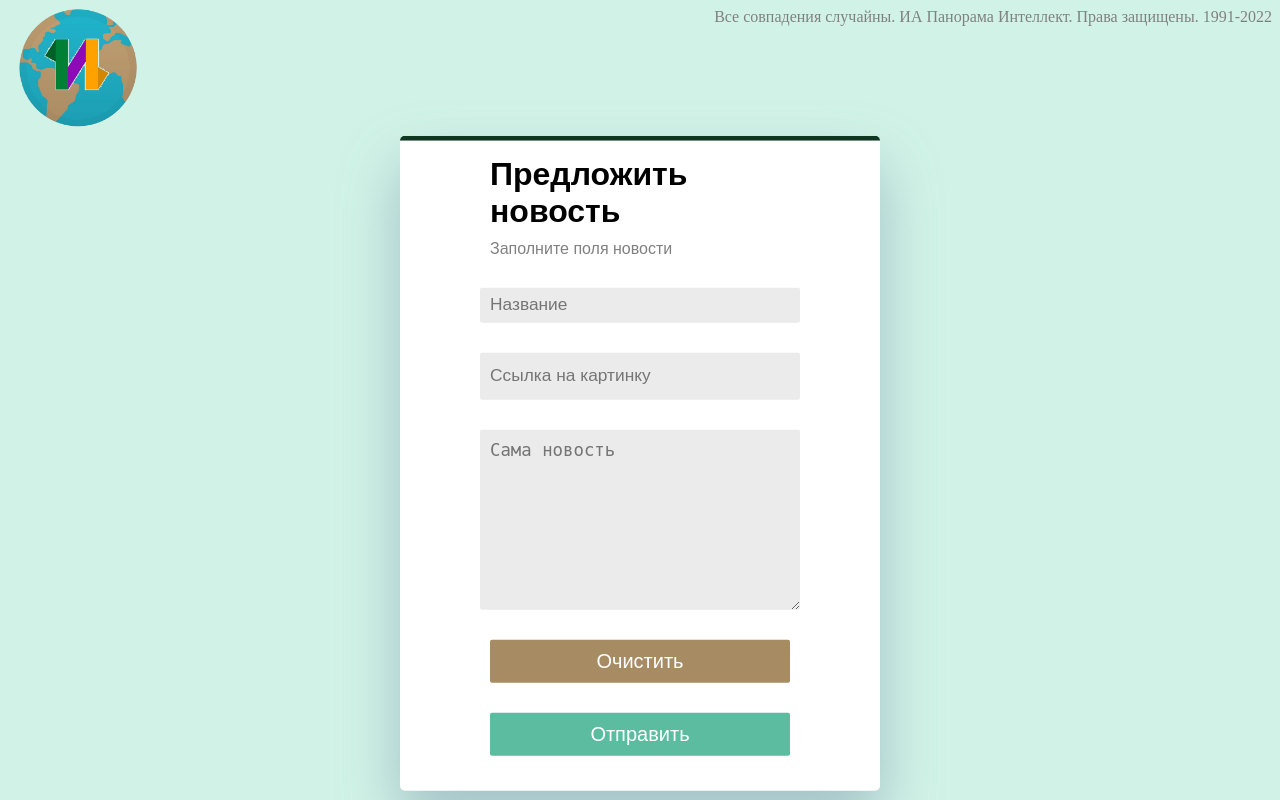
After one commit to P3s9vGang/panorama-intellect.me, a Django app: page /offer in a window 1280 px wide. The commit adds this page. Run offline with Django 3.2, Linux system fonts and the light colour scheme.

Commit message:
news offer mechanic

```diff
--- /dev/null
+++ b/main/forms.py
@@ -0,0 +1,6 @@
+from django.forms import *
+
+class ArticleOffer(Form):
+    name = CharField(max_length=200)
+    info = CharField(widget=Textarea)
+    image = CharField(max_length=200)
--- /dev/null
+++ b/main/static/main/offer.css
@@ -0,0 +1,149 @@
+body {
+  background-color: #d1f3e7;
+}
+
+header {
+    display: flex;
+    flex-direction: row;
+    justify-content: space-between;
+    /* Для старых браузеров */
+    height: 7.5em;
+    /* Высота шапки */
+    text-decoration-color: white;
+}
+
+header a img{
+    height: 100%;
+}
+
+#title-Tag-Line {
+  font-size: 20px;
+}
+/* .card-item__bg{
+  width: 150px;
+  margin-left: auto;
+  margin-right: auto;
+  left: 0;
+  right: 0;
+  display: block;
+  position: relative;
+  margin: 30px auto;
+  transform: translate(0px, 50px);
+  z-index: 5;
+} */
+
+/* form animation starts */
+.form {
+  background: #fff;
+  box-shadow: 0 30px 60px 0 rgba(90, 116, 148, 0.4);
+  border-radius: 5px;
+  max-width: 480px;
+  margin-left: auto;
+  margin-right: auto;
+  padding-top: 5px;
+  padding-bottom: 5px;
+  left: 0;
+  right: 0;
+  position: absolute;
+  border-top: 5px solid #0e3721;
+/*   z-index: 1; */
+  animation: bounce 1.5s infinite;
+}
+::-webkit-input-placeholder {
+  font-size: 1.3em;
+}
+
+.title{
+  display: block;
+  font-family: sans-serif;
+  margin: 10px auto 5px;
+  width: 300px;
+}
+.termsConditions{
+  margin: 0 auto 5px 80px;
+}
+
+.pageTitle{
+  font-size: 2em;
+  font-weight: bold;
+}
+.secondaryTitle{
+  color: grey;
+}
+
+.name {
+  background-color: #ebebeb;
+  color: black;
+}
+.name:hover {
+  border-bottom: 5px solid #0e3721;
+  height: 30px;
+  width: 380px;
+  transition: ease 0.5s;
+}
+
+.email {
+  background-color: #ebebeb;
+  height: 2em;
+}
+
+.email:hover {
+  border-bottom: 5px solid #0e3721;
+  height: 30px;
+  width: 380px;
+  transition: ease 0.5s;
+}
+
+.message {
+  background-color: #ebebeb;
+  overflow: hidden;
+  height: 10rem;
+}
+
+.message:hover {
+  border-bottom: 5px solid #0e3721;
+  height: 12em;
+  width: 380px;
+  transition: ease 0.5s;
+}
+
+.formEntry {
+  display: block;
+  margin: 30px auto;
+  min-width: 300px;
+  padding: 10px;
+  border-radius: 2px;
+  border: none;
+  transition: all 0.5s ease 0s;
+}
+
+.submit {
+  width: 200px;
+  color: white;
+  background-color: #5bbca0;
+  font-size: 20px;
+}
+
+.clear {
+  width: 200px;
+  color: white;
+  background-color: #a78c63;
+  font-size: 20px;
+}
+
+.submit:hover {
+  box-shadow: 15px 15px 15px 5px rgba(78, 72, 77, 0.219);
+  transform: translateY(-3px);
+  width: 300px;
+  border-top: 5px solid #0e3750;
+  border-radius: 0%;
+}
+
+@keyframes bounce {
+  0% {
+    tranform: translate(0, 4px);
+  }
+  50% {
+    transform: translate(0, 8px);
+  }
+}
--- a/main/templates/main/main.html
+++ b/main/templates/main/main.html
@@ -10,6 +10,7 @@
 </head>
 <header>
     <a href = "#" style="margin-right: 65px;" сlass="floating-button"> <img id="fckblsht" src="{% static 'main/images/ia-panorama.png' %}"> </a>
+    <span><a href="offer"></a></span>
     <div style="color:gray">Все совпадения случайны. ИА Панорама Интеллект. Права защищены. 1991-2022</div>
 </header>
 <body>
--- /dev/null
+++ b/main/templates/main/offer.html
@@ -0,0 +1,29 @@
+{% load static %}
+<!DOCTYPE html>
+<html lang="ru" dir="ltr">
+<html>
+<head>
+    <title>ИА Панорама Интеллект</title>
+    <link rel="stylesheet" href="{% static 'main/offer.css' %}">
+    <link rel="icon" href="{% static 'main/images/ia-panorama.png' %}" type="image/png">
+    <link rel="shortcut icon" href="{% static 'main/images/ia-panorama.png' %}" type="image/png">
+</head>
+<header>
+    <a href = "main.html" style="margin-right: 65px; " сlass="floating-button"> <img id="fckblsht" src="{% static 'main/images/ia-panorama.png' %}"> </a>
+    <div style="color:gray">Все совпадения случайны. ИА Панорама Интеллект. Права защищены. 1991-2022</div>
+</header>
+<body>
+    <div class="wrapper">
+        <form class="form" method="post">
+            {% csrf_token %}
+            <div class="pageTitle title">Предложить новость</div>
+            <div class="secondaryTitle title">Заполните поля новости</div>
+            <input name = "name" type="text" class="name formEntry" placeholder="Название" />
+            <input name = "image" type="text" class="email formEntry" placeholder="Ссылка на картинку"/>
+            <textarea name = "info" class="message formEntry" placeholder="Сама новость"></textarea>
+            <button type="reset" class="clear formEntry">Очистить</button>
+            <button type="submit" class="submit formEntry">Отправить</button>
+        </form>
+    </div>
+</body>
+</html>
--- a/main/urls.py
+++ b/main/urls.py
@@ -2,6 +2,7 @@ from django.urls import path
 from . import views
 
 urlpatterns = [
-    path('', views.usermode, name='usermode'),
-    path('main.html', views.usermode, name='usermode')
+    path('', views.newspage, name='newspage'),
+    path('main.html', views.newspage, name='newspage'),
+    path('offer', views.offerpage, name='offerpage')
 ]
--- a/main/views.py
+++ b/main/views.py
@@ -1,10 +1,24 @@
 from django.shortcuts import render
-from django.http import HttpResponse
+from django.http import HttpResponse, HttpResponseRedirect
 import os
-from .models import Article
+from .models import Article, OfferedArticle
+from .forms import ArticleOffer
 
-def usermode(request):
+def newspage(request):
     data = {
         "articles" : Article.objects.all()
     }
     return render(request, 'main/main.html', data)
+
+def offerpage(request):
+    if request.method == 'POST':
+        # create a form instance and populate it with data from the request:
+        form = ArticleOffer(request.POST)
+        # check whether it's valid:
+        if form.is_valid():
+            OfferedArticle(name = form.cleaned_data['name'], image = form.cleaned_data['image'], info = form.cleaned_data['info'], is_accepted = False).save()
+            # process the data in form.cleaned_data as required
+            # ...
+            # redirect to a new URL:
+            return HttpResponseRedirect('/main.html')
+    return render(request, 'main/offer.html')
```
Also changed, not shown: main/admin.py (+6 -1 lines), main/models.py (+19 -0 lines), main/static/main/style.css (+50 -1 lines).
